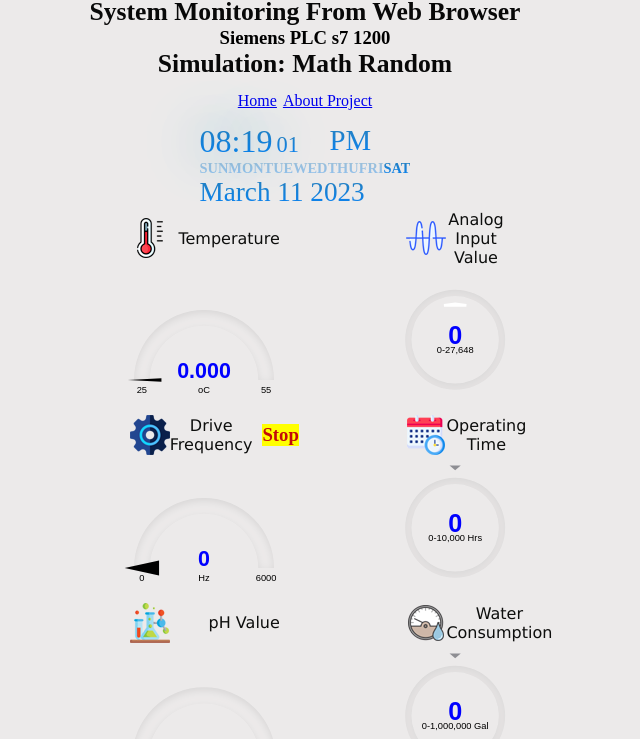
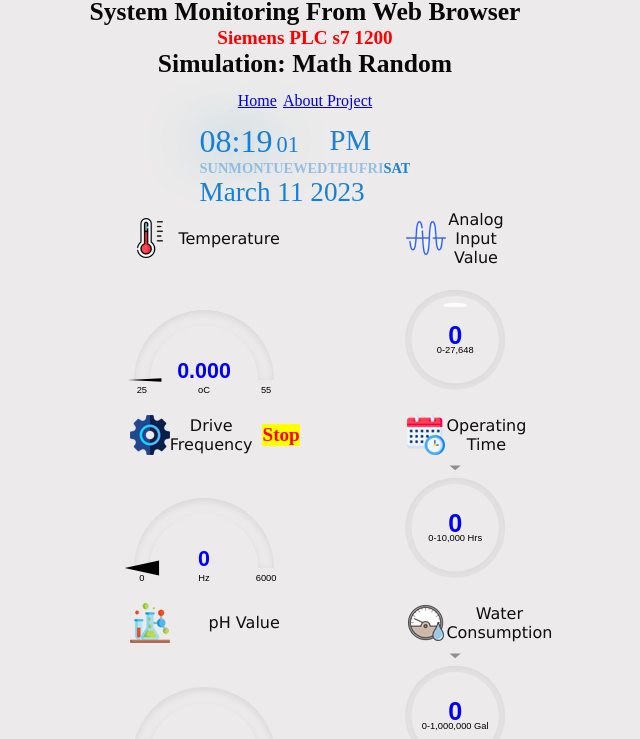
Before and after one commit to dangdien2000/automation, a plain HTML site: page index.html in a window 1280 px wide. Shown: the part 57-796 px from the top of the page, without its empty margins (335-975 px from the left). Drawn offline with nearby package versions, Linux system fonts and the light colour scheme; no server answers; a web font is replaced by a local one.

Commit message:
Update style.css

```diff
--- a/style.css
+++ b/style.css
@@ -68,6 +68,10 @@ h1{
 }
 h2{
   color: #0f0f0f;
+}
+h3{
+   font-size: 1.2em;
+  color: red;
 }
 p{
   padding-left: 10px;
```
